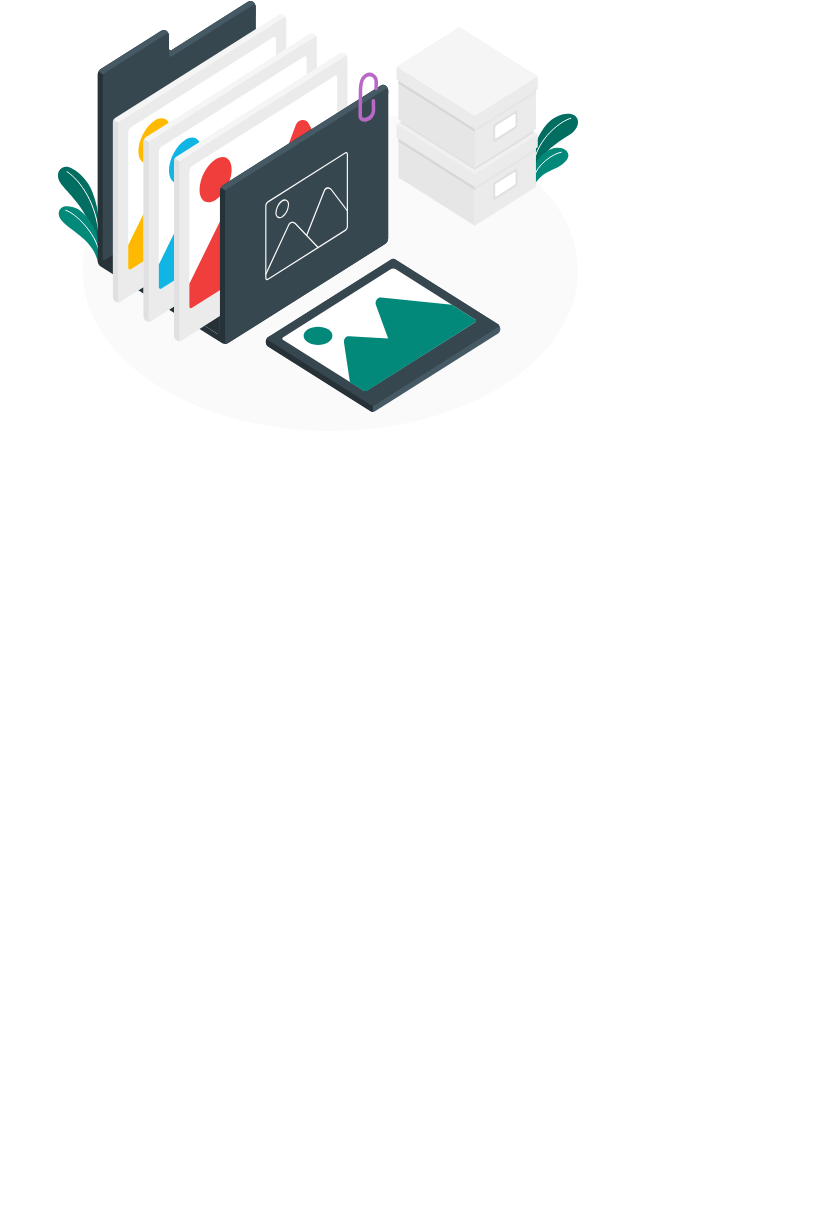
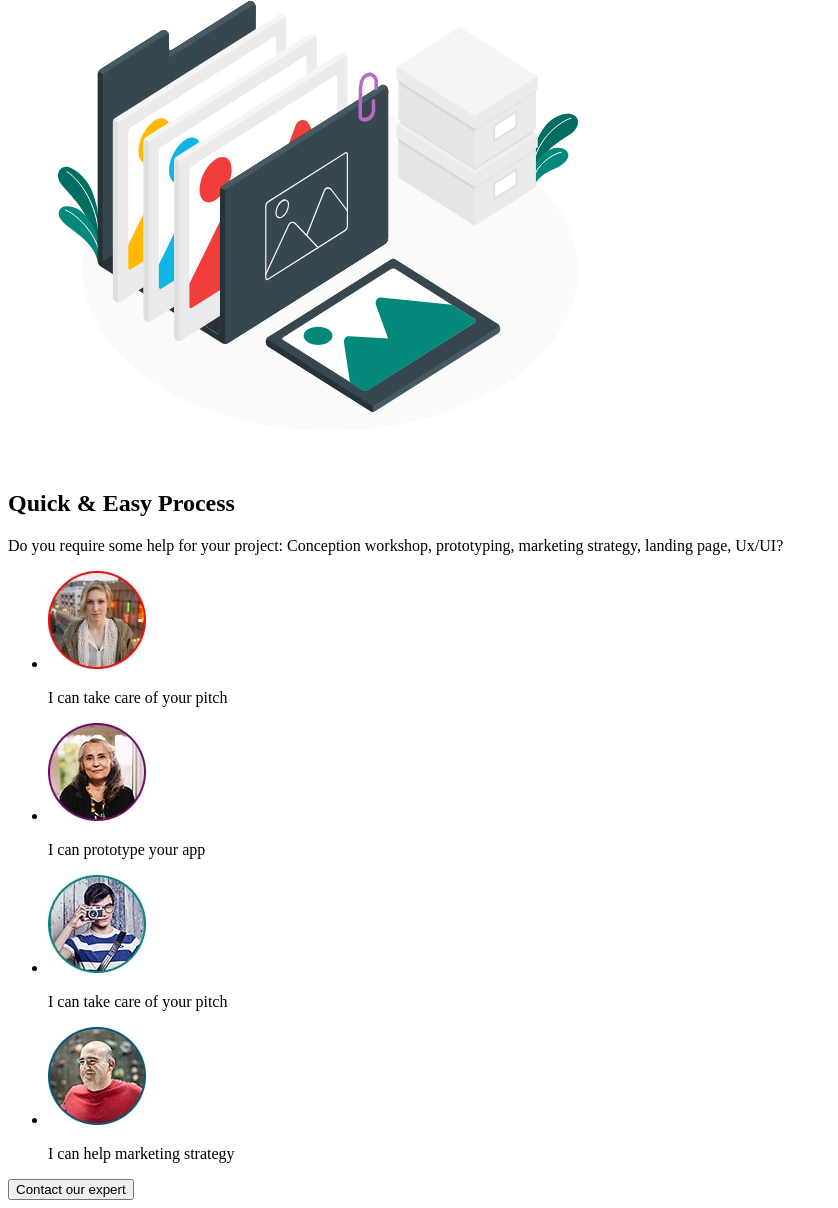
Before and after one commit to vitalii-gh25/120-blended-13-14, a plain HTML site: page index.html in a window 1280 px wide. Shown: the part 3629-4837 px from the top of the page, without its empty margins (0-838 px from the left). Before the commit the page ends 4115 px from the top, so only its background shows below. Drawn offline with Linux system fonts and the light colour scheme.

Commit message:
add QUICK & EASY PROCESS SECTION

```diff
--- a/index.html
+++ b/index.html
@@ -211,6 +211,42 @@
           </li>
         </ul>
       </section>
+      <!-- QUICK & EASY PROCESS SECTION-->
+      <section>
+        <h2>Quick & Easy Process</h2>
+        <p>
+          Do you require some help for your project: Conception workshop,
+          prototyping, marketing strategy, landing page, Ux/UI?
+        </p>
+        <ul>
+          <li>
+            <img
+              src="./images/avatar-0-min.jpg"
+              alt="take care of your pitch"
+            />
+            <p>I can take care of your pitch</p>
+          </li>
+          <li>
+            <img src="./images/avatar-1-min.jpg" alt="prototype your app" />
+            <p>I can prototype your app</p>
+          </li>
+          <li>
+            <img
+              src="./images/avatar-2-min.jpg"
+              alt="take care of your pitch"
+            />
+            <p>I can take care of your pitch</p>
+          </li>
+          <li>
+            <img
+              src="./images/avatar-3-min.jpg"
+              alt="help marketing strategy"
+            />
+            <p>I can help marketing strategy</p>
+          </li>
+        </ul>
+        <button type="button">Contact our expert</button>
+      </section>
     </main>
   </body>
 </html>
```
Also changed, not shown: images/avatar-0-min.jpg (added), images/avatar-1-min.jpg (added), images/avatar-2-min.jpg (added), images/avatar-3-min.jpg (added).
